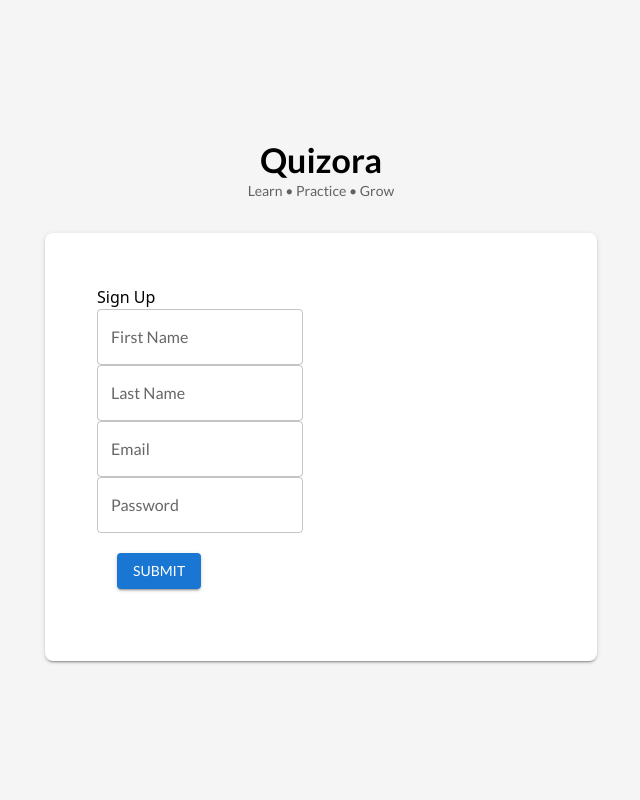
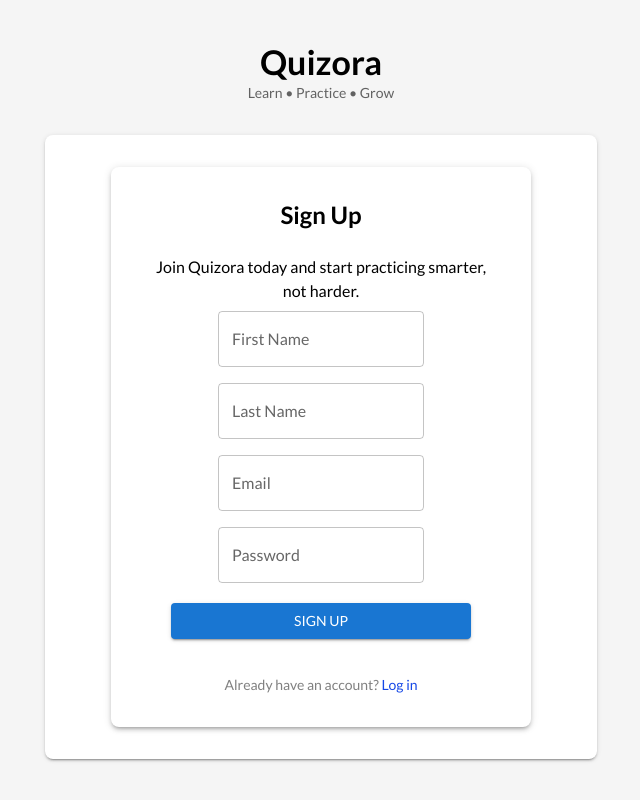
Before and after one commit to MAHasnain/Quiz-react_app, a React (Vite) app: page /register in a window 1280 px wide. Shown: the whole page, without its empty margins (319-959 px from the left). Built offline with nearby package versions, Linux system fonts and the light colour scheme; no server answers.

Commit message:
feat: enhance Login and Register components with improved UI and form handling

```diff
--- a/src/Pages/Auth/Login.jsx
+++ b/src/Pages/Auth/Login.jsx
@@ -1,16 +1,51 @@
 import { Formik, Form } from "formik";
 import * as Yup from "yup";
 import { ButtonComp, FormikInput } from "../../components";
-import { useDispatch } from "react-redux";
+import { useDispatch, useSelector } from "react-redux";
 import { loginUser } from "../../features/asyncThunk";
 import { useNavigate } from "react-router";
+import { Box, Typography } from "@mui/material";
+// import { useEffect } from "react";
 
 const Login = () => {
-  const navigate = useNavigate();
+  // const navigate = useNavigate();
   const dispatch = useDispatch();
+  // const { auth } = useSelector((state) => state.persistedReducer);
+
+  // useEffect(() => {
+  //   if (auth.isAuthenticated) {
+  //     navigate("/dashboard");
+  //   }
+  // }, []);
+
   return (
-    <div style={{ padding: "20px", maxWidth: "550px", margin: "0 auto" }}>
-      <h1>Log in</h1>
+    <Box
+      sx={{
+        minHeight: "50vh",
+        display: "flex",
+        textAlign: "center",
+        alignItems: "center",
+        justifyContent: "center",
+        fontFamily: "lato, sans-serif",
+      }}
+    >
+      <Box
+        sx={{
+          width: "100%",
+          maxWidth: 420,
+          p: 4,
+          boxShadow: 3,
+          borderRadius: 2,
+          textAlign: "center",
+          alignItems: "center",
+          bgcolor: "background.paper",
+        }}
+      >
+        <Typography variant="h5" fontWeight="bold" textAlign="center" mb={3}>
+          Welcome back 👋
+        </Typography>
+        <p>Log in to continue learning and track your progress</p>
+        <Box sx={{ p: 1, mt: 2}}>
           <Formik
             initialValues={{
               email: "",
@@ -30,30 +65,37 @@ const Login = () => {
 
               dispatch(loginUser(userData));
               setSubmitting(false);
-          navigate("/dashboard");
-          // setTimeout(() => {
-          //   alert(JSON.stringify(userData, null, 2));
-
-          // }, 500);
             }}
           >
             {({ isSubmitting, handleSubmit }) => (
               <Form onSubmit={handleSubmit}>
+                <Box mb={2}>
                   <FormikInput name="email" label="Email" type="email" />
-
-            <FormikInput name="password" label="Password" type="password" />
-
+                </Box>
+                <Box mb={2}>
+                  <FormikInput
+                    name="password"
+                    label="Password"
+                    type="password"
+                  />
+                </Box>
                 <div style={{ marginTop: "16px" }}>
                   <ButtonComp
-                containedValue="Submit"
+                    containedValue="Login"
                     type="submit"
                     disabled={isSubmitting}
+                    fullWidth
                   />
                 </div>
               </Form>
             )}
           </Formik>
-    </div>
+        </Box>
+         <Typography variant="body2" textAlign="center" mt={3} color="gray">
+          New to Quizora? <a href="/register" className="text-blue-700 bold"> Sign up</a>
+        </Typography>
+      </Box>
+    </Box>
   );
 };
 
--- a/src/Pages/Auth/Register.jsx
+++ b/src/Pages/Auth/Register.jsx
@@ -3,12 +3,38 @@ import * as Yup from "yup";
 import { ButtonComp, FormikInput } from "../../components";
 import { useDispatch } from "react-redux";
 import { registerUser } from "../../features/asyncThunk";
+import { Box, Typography } from "@mui/material";
 
 const Register = () => {
   const dispatch = useDispatch();
   return (
-    <div style={{ padding: "20px", maxWidth: "500px", margin: "0 auto" }}>
-      <h1>Sign Up</h1>
+    <Box
+      sx={{
+        minHeight: "60vh",
+        display: "flex",
+        textAlign: "center",
+        alignItems: "center",
+        justifyContent: "center",
+        fontFamily: "lato, sans-serif",
+      }}
+    >
+      <Box
+        sx={{
+          width: "100%",
+          maxWidth: 420,
+          p: 4,
+          boxShadow: 3,
+          borderRadius: 2,
+          textAlign: "center",
+          alignItems: "center",
+          bgcolor: "background.paper",
+        }}
+      >
+        <Typography variant="h5" fontWeight="bold" textAlign="center" mb={3}>
+          Sign Up
+        </Typography>
+        <p>Join Quizora today and start practicing smarter, not harder. </p>
+        <Box sx={{ p: 1 }}>
           <Formik
             initialValues={{
               firstName: "",
@@ -35,25 +61,39 @@ const Register = () => {
           >
             {({ isSubmitting, handleSubmit }) => (
               <Form onSubmit={handleSubmit}>
-            <FormikInput name="firstName" label="First Name" />
-
-            <FormikInput name="lastName" label="Last Name" />
-
+                <Box mb={2}>
+                  <FormikInput name="firstName" label="First Name" fullWidth />
+                </Box>
+                <Box mb={2}>
+                  <FormikInput name="lastName" label="Last Name" fullWidth />
+                </Box>
+                <Box mb={2}>
                   <FormikInput name="email" label="Email" type="email" />
-
-            <FormikInput name="password" label="Password" type="password" />
-
+                </Box>
+                <Box mb={2}>
+                  <FormikInput
+                    name="password"
+                    label="Password"
+                    type="password"
+                  />
+                </Box>
                 <div style={{ margin: "20px" }}>
                   <ButtonComp
-                containedValue={isSubmitting ? "Submitting..." : "Submit"}
+                    containedValue={isSubmitting ? "Submitting..." : "Sign up"}
                     type="submit"
                     disabled={isSubmitting}
+                    fullWidth
                   />
                 </div>
               </Form>
             )}
           </Formik>
-    </div>
+        </Box>
+        <Typography variant="body2" textAlign="center" mt={1} color="gray">
+          Already have an account? <a href="/login"  className="text-blue-700 bold">Log in</a>
+        </Typography>
+      </Box>
+    </Box>
   );
 };
 
```
Lines whose indentation alone changed are shown as unchanged.
